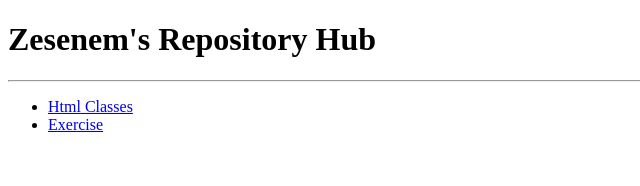
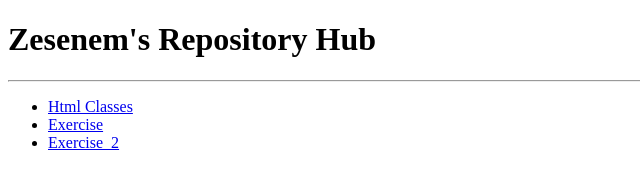
Before and after one commit to Zesenem/zesenem.github.io, a plain HTML site: page index.html in a window 1280 px wide. Shown: the full height of the page, 0-640 px from the left. Drawn offline with Linux system fonts and the light colour scheme.

Commit message:
Update index.html

```diff
--- a/index.html
+++ b/index.html
@@ -15,6 +15,9 @@
         <li>
             <a href="https://zesenem.github.io/Exercicio1">Exercise</a>
         </li>
+        <li>
+            <a href="https://zesenem.github.io/exercicio_2">Exercise_2</a>
+        </li>
     </ul>
 
 </body>
```
